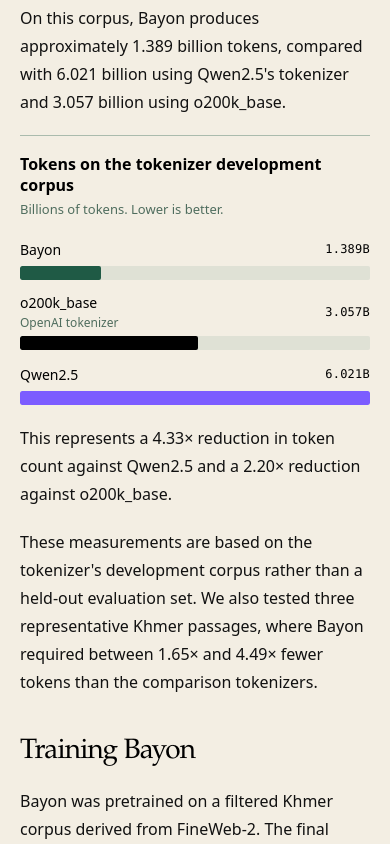
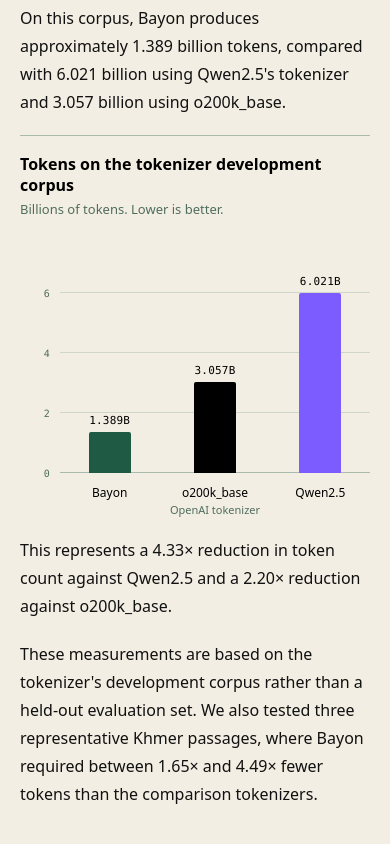
Before and after one commit to sovannpanhaseng/panha-ai, a Next.js app: page /news/2026-07-02 in a window 390 px wide. Shown: the part 2020-2864 px from the top of the page. Built offline with nearby package versions, Linux system fonts and the light colour scheme.

Commit message:
Switch Bayon charts to vertical bars and add grid lines
Rebuild the article charts as vertical bar charts with y-axis ticks, horizontal grid lines, responsive labels, and mobile horizontal scrolling. Link the AACL article to the Bayon release announcement instead of Hugging Face.

```diff
--- a/app/globals.css
+++ b/app/globals.css
@@ -1305,6 +1305,7 @@ main {
 
 .article-chart {
   width: 100%;
+  min-width: 0;
   margin: 0;
   padding-top: 18px;
   border-top: 1px solid var(--line-strong);
@@ -1329,52 +1330,121 @@ main {
   line-height: 1.5;
 }
 
+.article-chart__scroll {
+  width: 100%;
+  min-width: 0;
+}
+
+.article-chart__chart {
+  display: grid;
+  grid-template-columns: 40px minmax(0, 1fr);
+  grid-template-rows: 240px auto;
+  min-width: var(--chart-min-width);
+  padding-top: 28px;
+}
+
+.article-chart__axis {
+  position: relative;
+  grid-column: 1;
+  grid-row: 1;
+}
+
+.article-chart__tick {
+  position: absolute;
+  right: 10px;
+  color: var(--muted);
+  font-family: var(--mono);
+  font-size: 0.625rem;
+  letter-spacing: 0.02em;
+  white-space: nowrap;
+  transform: translateY(50%);
+}
+
 .article-chart__plot {
+  position: relative;
+  grid-column: 2;
+  grid-row: 1;
+  height: 240px;
+}
+
+.article-chart__grid {
+  position: absolute;
+  inset: 0;
+  pointer-events: none;
+}
+
+.article-chart__gridline {
+  position: absolute;
+  right: 0;
+  left: 0;
+  height: 1px;
+  background: var(--line);
+}
+
+.article-chart__gridline.is-base {
+  background: var(--line-strong);
+}
+
+.article-chart__bars {
+  position: absolute;
+  inset: 0;
   display: grid;
-  gap: 14px;
-}
-
-.article-chart__row {
+  grid-template-columns: repeat(var(--chart-columns), minmax(0, 1fr));
+  gap: 10px;
+  align-items: end;
+}
+
+.article-chart__column {
+  display: flex;
+  flex-direction: column;
+  align-items: center;
+  justify-content: flex-end;
+  height: 100%;
+}
+
+.article-chart__bar {
+  display: block;
+  flex: none;
+  width: min(42px, 68%);
+  border-radius: 2px 2px 0 0;
+}
+
+.article-chart__value {
+  flex: none;
+  margin-bottom: 6px;
+  color: #000;
+  font-family: var(--mono);
+  font-size: 0.6875rem;
+  line-height: 1;
+  letter-spacing: 0.02em;
+  white-space: nowrap;
+}
+
+.article-chart__labels {
   display: grid;
-  grid-template-columns: minmax(0, 180px) minmax(0, 1fr) auto;
-  align-items: center;
-  gap: 16px;
+  grid-column: 2;
+  grid-row: 2;
+  grid-template-columns: repeat(var(--chart-columns), minmax(0, 1fr));
+  gap: 10px;
+  margin-top: 12px;
 }
 
 .article-chart__label {
   display: grid;
   gap: 2px;
+  padding-inline: 4px;
   color: #000;
-  font-size: 0.875rem;
+  font-size: 0.75rem;
   font-weight: 500;
   line-height: 1.3;
+  text-align: center;
+  overflow-wrap: anywhere;
 }
 
 .article-chart__detail {
   color: var(--muted);
-  font-size: 0.75rem;
+  font-size: 0.6875rem;
   font-weight: 400;
-}
-
-.article-chart__track {
-  height: 14px;
-  overflow: hidden;
-  border-radius: 2px;
-  background: color-mix(in srgb, var(--line) 55%, transparent);
-}
-
-.article-chart__bar {
-  display: block;
-  height: 100%;
-  border-radius: 2px;
-}
-
-.article-chart__value {
-  color: #000;
-  font-family: var(--mono);
-  font-size: 0.75rem;
-  letter-spacing: 0.02em;
-  white-space: nowrap;
 }
 
 .article-body a {
@@ -1449,24 +1519,22 @@ main {
     gap: 12px;
   }
 
-  .article-chart__row {
-    grid-template-columns: minmax(0, 1fr) auto;
-    gap: 6px 12px;
-  }
-
-  .article-chart__label {
-    grid-column: 1;
-    grid-row: 1;
-  }
-
-  .article-chart__value {
-    grid-column: 2;
-    grid-row: 1;
-  }
-
-  .article-chart__track {
-    grid-column: 1 / -1;
-    grid-row: 2;
+  .article-chart__scroll {
+    overflow-x: auto;
+  }
+
+  .article-chart__chart {
+    grid-template-rows: 210px auto;
+    padding-top: 24px;
+  }
+
+  .article-chart__plot {
+    height: 210px;
+  }
+
+  .article-chart__bars,
+  .article-chart__labels {
+    gap: 6px;
   }
 }
 
--- a/components/bayon-charts.tsx
+++ b/components/bayon-charts.tsx
@@ -20,10 +20,17 @@ type BarChartProps = {
   title: string;
   note: string;
   max: number;
+  ticks: number[];
+  unit?: string;
   bars: Bar[];
 };
 
-function BarChart({ title, note, max, bars }: BarChartProps) {
+function BarChart({ title, note, max, ticks, unit = "", bars }: BarChartProps) {
+  const chartStyle = {
+    "--chart-columns": bars.length,
+    "--chart-min-width": `${40 + bars.length * 72}px`,
+  } as CSSProperties;
+
   return (
     <figure className="article-chart">
       <figcaption className="article-chart__caption">
@@ -31,31 +38,62 @@ function BarChart({ title, note, max, bars }: BarChartProps) {
         <span className="article-chart__note">{note}</span>
       </figcaption>
 
-      <div className="article-chart__plot">
-        {bars.map((bar) => {
-          const style: CSSProperties = {
-            width: `${(bar.value / max) * 100}%`,
-            background: bar.color,
-            minWidth: bar.value > 0 ? 2 : 0,
-          };
+      <div className="article-chart__scroll">
+        <div className="article-chart__chart" style={chartStyle}>
+          <div className="article-chart__axis" aria-hidden="true">
+            {ticks.map((tick) => (
+              <span
+                className="article-chart__tick"
+                key={tick}
+                style={{ bottom: `${(tick / max) * 100}%` }}
+              >
+                {tick}
+                {unit}
+              </span>
+            ))}
+          </div>
 
-          return (
-            <div className="article-chart__row" key={bar.label}>
-              <div className="article-chart__label">
+          <div className="article-chart__plot">
+            <div className="article-chart__grid" aria-hidden="true">
+              {ticks.map((tick) => (
+                <span
+                  className={`article-chart__gridline${
+                    tick === 0 ? " is-base" : ""
+                  }`}
+                  key={tick}
+                  style={{ bottom: `${(tick / max) * 100}%` }}
+                />
+              ))}
+            </div>
+
+            <div className="article-chart__bars">
+              {bars.map((bar) => (
+                <div className="article-chart__column" key={bar.label}>
+                  <span className="article-chart__value">{bar.display}</span>
+                  <span
+                    className="article-chart__bar"
+                    style={{
+                      height: `${(bar.value / max) * 100}%`,
+                      minHeight: bar.value > 0 ? 2 : 0,
+                      background: bar.color,
+                    }}
+                  />
+                </div>
+              ))}
+            </div>
+          </div>
+
+          <div className="article-chart__labels">
+            {bars.map((bar) => (
+              <div className="article-chart__label" key={bar.label}>
                 <span>{bar.label}</span>
                 {bar.detail ? (
                   <span className="article-chart__detail">{bar.detail}</span>
                 ) : null}
               </div>
-
-              <div className="article-chart__track" aria-hidden="true">
-                <span className="article-chart__bar" style={style} />
-              </div>
-
-              <span className="article-chart__value">{bar.display}</span>
-            </div>
-          );
-        })}
+            ))}
+          </div>
+        </div>
       </div>
     </figure>
   );
@@ -66,7 +104,8 @@ export function TokenizerChart() {
     <BarChart
       title="Tokens on the tokenizer development corpus"
       note="Billions of tokens. Lower is better."
-      max={6.021}
+      max={7}
+      ticks={[0, 2, 4, 6]}
       bars={[
         {
           label: "Bayon",
@@ -97,7 +136,9 @@ export function LanguageBleedChart() {
     <BarChart
       title="Language Bleed Ratio"
       note="Share of generated tokens outside Khmer Unicode ranges. Lower is better."
-      max={18.25}
+      max={20}
+      ticks={[0, 5, 10, 15, 20]}
+      unit="%"
       bars={[
         {
           label: "Bayon",
@@ -127,7 +168,9 @@ export function InstructionTuningChart() {
     <BarChart
       title="Bayon before and after instruction tuning"
       note="Same tokenizer and evaluation protocol. Lower is better."
-      max={80.59}
+      max={100}
+      ticks={[0, 25, 50, 75, 100]}
+      unit="%"
       bars={[
         {
           label: "Bayon (pre-SFT)",
@@ -151,7 +194,8 @@ export function TaskEvaluationChart() {
     <BarChart
       title="Khmer historical and regional QA"
       note="Correct answers out of 201. Higher is better; parameter counts are shown under each model."
-      max={201}
+      max={200}
+      ticks={[0, 50, 100, 150, 200]}
       bars={[
         {
           label: "GLM-4.7",
```
Also changed, not shown: app/news/2026-10-01/page.tsx (+1 -8 lines).
